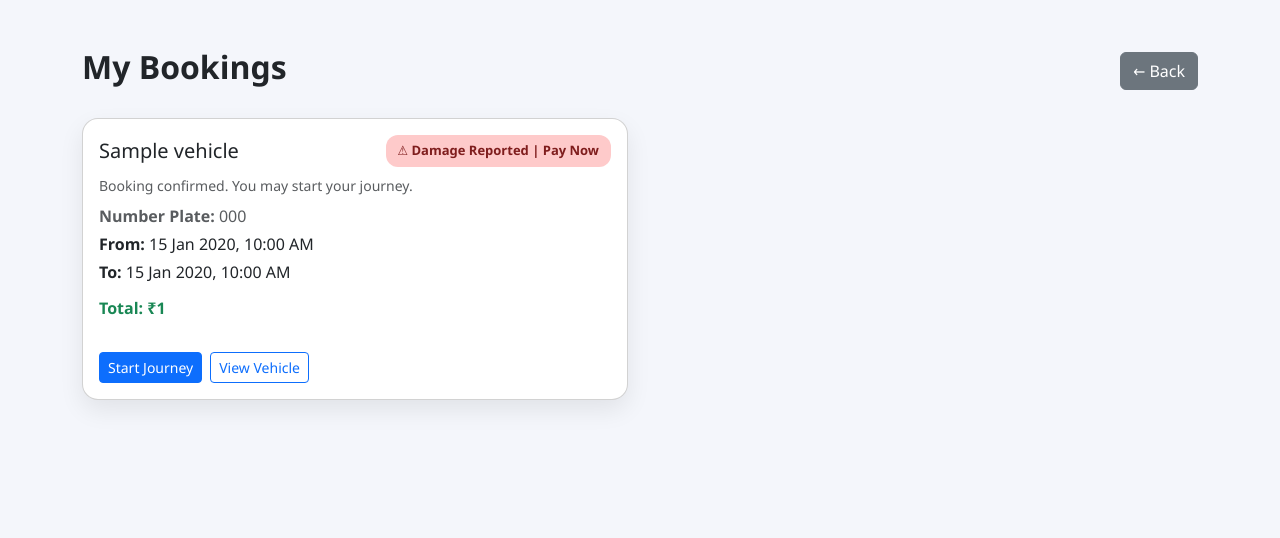
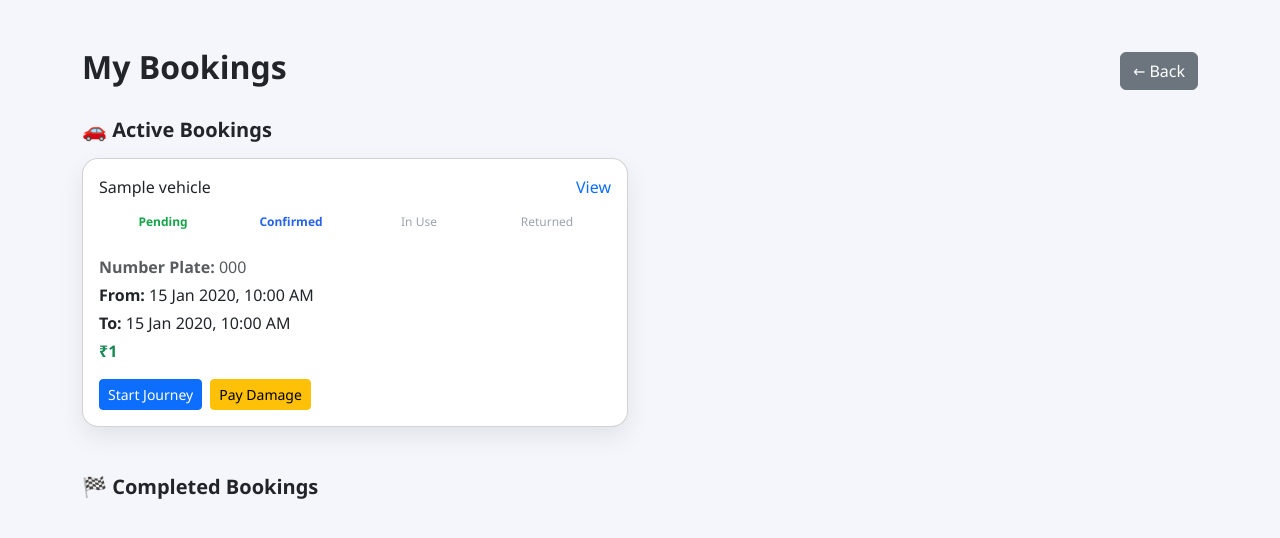
Before and after one commit to adithyaaneesh/django_wheelzy, a Django app: template wheelzy_app/templates/my_bookings.html in a window 1280 px wide. Shown: the top 538 px of the page. Run offline with Django 3.2, Linux system fonts and the light colour scheme; the template is opened without the code that fills it: most values are stand-ins (such as "Sample title", 1, 10 or a date in 2020); grey boxes marked "Sample" are stand-in pictures.

Commit message:
separate active & completed bookings

```diff
--- a/wheelzy_app/templates/my_bookings.html
+++ b/wheelzy_app/templates/my_bookings.html
@@ -17,35 +17,61 @@
         .booking-card {
             border-radius: 16px;
             box-shadow: 0 10px 25px rgba(0,0,0,0.08);
-            transition: transform 0.25s ease, opacity 0.25s ease;
-        }
-
-        .booking-card:hover {
-            transform: translateY(-5px);
+            transition: 0.3s;
+            overflow: hidden;
         }
 
         .booking-card.completed {
             opacity: 0.6;
-            pointer-events: none;
         }
 
-        .status-badge {
-            padding: 6px 12px;
-            font-size: 13px;
-            border-radius: 12px;
-            font-weight: 600;
-            display: inline-block;
+        /* ---------- Timeline ---------- */
+        .timeline {
+            display: flex;
+            justify-content: space-between;
+            margin: 14px 0;
+            font-size: 12px;
         }
 
-        .status-pending { background: #fde68a; color: #92400e; }
-        .status-confirmed { background: #bfdbfe; color: #1e40af; }
-        .status-in_use { background: #bae6fd; color: #0369a1; }
-        .status-returned { background: #bbf7d0; color: #166534; }
-        .status-cancelled { background: #e5e7eb; color: #374151; }
+        .timeline span {
+            flex: 1;
+            text-align: center;
+            position: relative;
+            color: #9ca3af;
+        }
 
-        .status-damage_reported {
-            background: #fecaca;
-            color: #7f1d1d;
+        .timeline span::after {
+            content: "";
+            position: absolute;
+            top: 50%;
+            right: -50%;
+            width: 100%;
+            height: 2px;
+            background: #e5e7eb;
+            z-index: -1;
+        }
+
+        .timeline span:last-child::after {
+            display: none;
+        }
+
+        .timeline .active {
+            color: #2563eb;
+            font-weight: 600;
+        }
+
+        .timeline .done {
+            color: #16a34a;
+            font-weight: 600;
+        }
+
+        /* ---------- Collapsible ---------- */
+        .card-header-btn {
+            cursor: pointer;
+        }
+
+        .collapse-content {
+            padding-top: 10px;
         }
     </style>
 </head>
@@ -60,81 +86,55 @@
         <a href="{% url 'home' %}" class="btn btn-secondary">← Back</a>
     </div>
 
-    {% if has_unpaid_damage %}
-    <div class="alert alert-warning">
-        ⚠ You have unpaid damage charges.
-        <strong>Please complete payment to book new vehicles.</strong>
-    </div>
-    {% endif %}
+    <!-- ================= ACTIVE BOOKINGS ================= -->
+    <h5 class="fw-bold mb-3">🚗 Active Bookings</h5>
 
-    {% if bookings %}
     <div class="row g-4">
+    {% for booking in bookings %}
+    {% if booking.status != "returned" and not booking.damage_report.is_paid %}
+    <div class="col-md-6">
 
-        {% for booking in bookings %}
-        <div class="col-md-6">
-            <div class="card booking-card p-3
-                {% if booking.status == 'returned' or booking.damage_report.is_paid %}
-                    completed
-                {% endif %}">
+        <div class="card booking-card p-3">
 
-                <!-- TITLE + STATUS -->
-                <div class="d-flex justify-content-between align-items-center mb-2">
-                    <h5 class="mb-0">{{ booking.vehicle.vehicle_name }}</h5>
+            <!-- Header -->
+            <div class="card-header-btn"
+                 data-bs-toggle="collapse"
+                 data-bs-target="#booking{{ booking.id }}">
+                <div class="d-flex justify-content-between align-items-center">
+                    <h6 class="mb-0">{{ booking.vehicle.vehicle_name }}</h6>
+                    <span class="text-primary">View</span>
+                </div>
+            </div>
 
-                    {% if booking.damage_report and not booking.damage_report.is_paid %}
-                        <a href="{% url 'customer_damage_detail' booking.id %}"
-                           class="status-badge status-damage_reported text-decoration-none">
-                            ⚠ Damage Reported | Pay Now
-                        </a>
+            <!-- Timeline -->
+            <div class="timeline">
+                <span class="{% if booking.status == 'pending' %}active{% elif booking.status != 'pending' %}done{% endif %}">Pending</span>
+                <span class="{% if booking.status == 'confirmed' %}active{% elif booking.status in 'in_use returned' %}done{% endif %}">Confirmed</span>
+                <span class="{% if booking.status == 'in_use' %}active{% elif booking.status == 'returned' %}done{% endif %}">In Use</span>
+                <span class="{% if booking.status == 'returned' %}done{% endif %}">Returned</span>
+            </div>
 
-                    {% elif booking.damage_report and booking.damage_report.is_paid %}
-                        <span class="status-badge bg-success text-white">
-                            ✅ Damage Paid
-                        </span>
+            <!-- Collapsible Content -->
+            <div id="booking{{ booking.id }}" class="collapse show collapse-content">
 
-                    {% else %}
-                        <span class="status-badge status-{{ booking.status }}">
-                            {{ booking.status|title }}
-                        </span>
-                    {% endif %}
-                </div>
-
-                <!-- STATUS MESSAGE -->
-                <p class="text-muted small mb-2">
-                    {% if booking.status == "pending" %}
-                        ⏳ Waiting for admin approval
-                    {% elif booking.status == "confirmed" %}
-                         Booking confirmed. You may start your journey.
-                    {% elif booking.status == "in_use" %}
-                         Vehicle currently in use
-                    {% elif booking.damage_report and booking.damage_report.is_paid %}
-                        🛠 Damage resolved • Booking closed
-                    {% elif booking.status == "returned" %}
-                        🏁 Journey completed
-                    {% endif %}
-                </p>
-
-                <!-- DETAILS -->
                 <p class="text-muted mb-1">
                     <strong>Number Plate:</strong> {{ booking.vehicle.number_plate }}
                 </p>
 
                 <p class="mb-1">
-                    <strong>From:</strong>
-                    {{ booking.start_time|date:"d M Y, h:i A" }}
+                    <strong>From:</strong> {{ booking.start_time|date:"d M Y, h:i A" }}
                 </p>
 
                 <p class="mb-1">
-                    <strong>To:</strong>
-                    {{ booking.end_time|date:"d M Y, h:i A" }}
+                    <strong>To:</strong> {{ booking.end_time|date:"d M Y, h:i A" }}
                 </p>
 
-                <p class="fw-bold text-success mt-2">
-                    Total: ₹{{ booking.total_price }}
+                <p class="fw-bold text-success">
+                    ₹{{ booking.total_price }}
                 </p>
 
-                <!-- ACTIONS -->
-                <div class="mt-3 d-flex gap-2 flex-wrap">
+                <!-- Actions -->
+                <div class="d-flex gap-2 flex-wrap mt-2">
 
                     {% if booking.status == "confirmed" %}
                         <a href="{% url 'mark_in_use' booking.id %}"
@@ -147,54 +147,60 @@
                         <a href="{% url 'cancel_booking' booking.id %}"
                            class="btn btn-sm btn-danger"
                            onclick="return confirm('Cancel this booking?')">
-                            Cancel Booking
+                            Cancel
                         </a>
                     {% endif %}
 
-                    {% if booking.status == "returned" %}
-                        <span class="text-success fw-semibold">
-                            ✔ Journey Completed
-                        </span>
+                    {% if booking.damage_report and not booking.damage_report.is_paid %}
+                        <a href="{% url 'customer_damage_detail' booking.id %}"
+                           class="btn btn-sm btn-warning">
+                            Pay Damage
+                        </a>
                     {% endif %}
 
-                    <button class="btn btn-outline-primary btn-sm"
-                            data-bs-toggle="modal"
-                            data-bs-target="#vehicleModal{{ booking.id }}">
-                        View Vehicle
-                    </button>
                 </div>
+            </div>
+        </div>
+    </div>
+    {% endif %}
+    {% endfor %}
+    </div>
+
+    <!-- ================= COMPLETED BOOKINGS ================= -->
+    <h5 class="fw-bold mt-5 mb-3">🏁 Completed Bookings</h5>
+
+    <div class="row g-4">
+    {% for booking in bookings %}
+    {% if booking.status == "returned" or booking.damage_report.is_paid %}
+    <div class="col-md-6">
+
+        <div class="card booking-card completed p-3">
+
+            <div class="card-header-btn"
+                 data-bs-toggle="collapse"
+                 data-bs-target="#completed{{ booking.id }}">
+                <div class="d-flex justify-content-between align-items-center">
+                    <h6 class="mb-0">{{ booking.vehicle.vehicle_name }}</h6>
+                    <span class="text-muted">Completed</span>
+                </div>
+            </div>
+
+            <div id="completed{{ booking.id }}" class="collapse collapse-content">
+
+                <p class="text-muted mb-1">
+                    <strong>Journey completed</strong>
+                </p>
+
+                {% if booking.damage_report and booking.damage_report.is_paid %}
+                    <p class="text-success">🛠 Damage resolved</p>
+                {% endif %}
 
             </div>
         </div>
-
-        <!-- VEHICLE MODAL -->
-        <div class="modal fade" id="vehicleModal{{ booking.id }}" tabindex="-1">
-            <div class="modal-dialog modal-dialog-centered modal-lg">
-                <div class="modal-content">
-                    <div class="modal-header">
-                        <h5 class="modal-title">{{ booking.vehicle.vehicle_name }}</h5>
-                        <button type="button" class="btn-close"
-                                data-bs-dismiss="modal"></button>
-                    </div>
-                    <div class="modal-body text-center">
-                        {% if booking.vehicle.image %}
-                            <img src="{{ booking.vehicle.image.url }}"
-                                 class="img-fluid rounded mb-3"
-                                 style="max-height: 220px; object-fit: contain;">
-                        {% endif %}
-                    </div>
-                </div>
-            </div>
-        </div>
-
-        {% endfor %}
     </div>
-
-    {% else %}
-        <div class="alert alert-info">
-            You haven’t made any bookings yet.
-        </div>
     {% endif %}
+    {% endfor %}
+    </div>
 
 </div>
 
```
